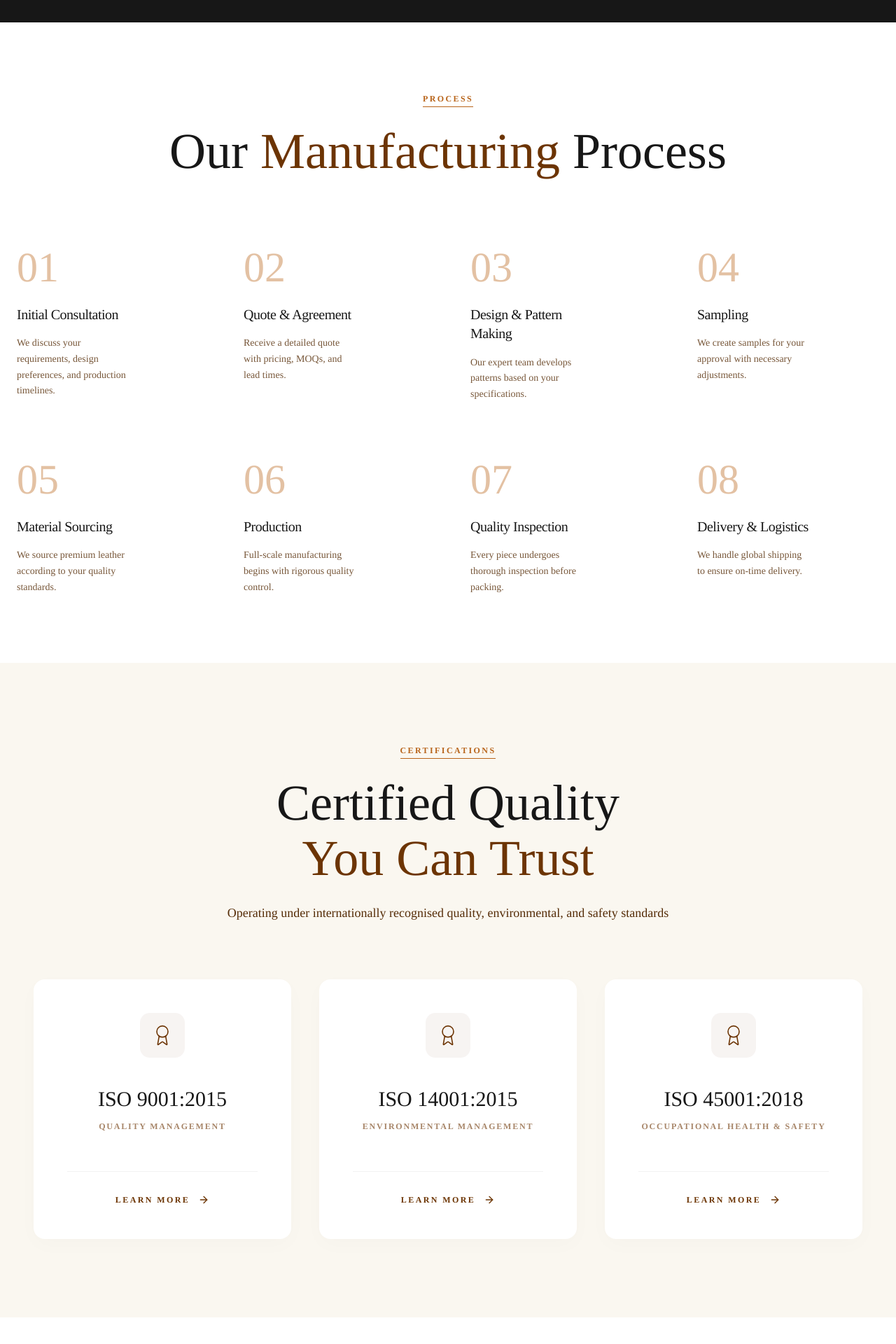
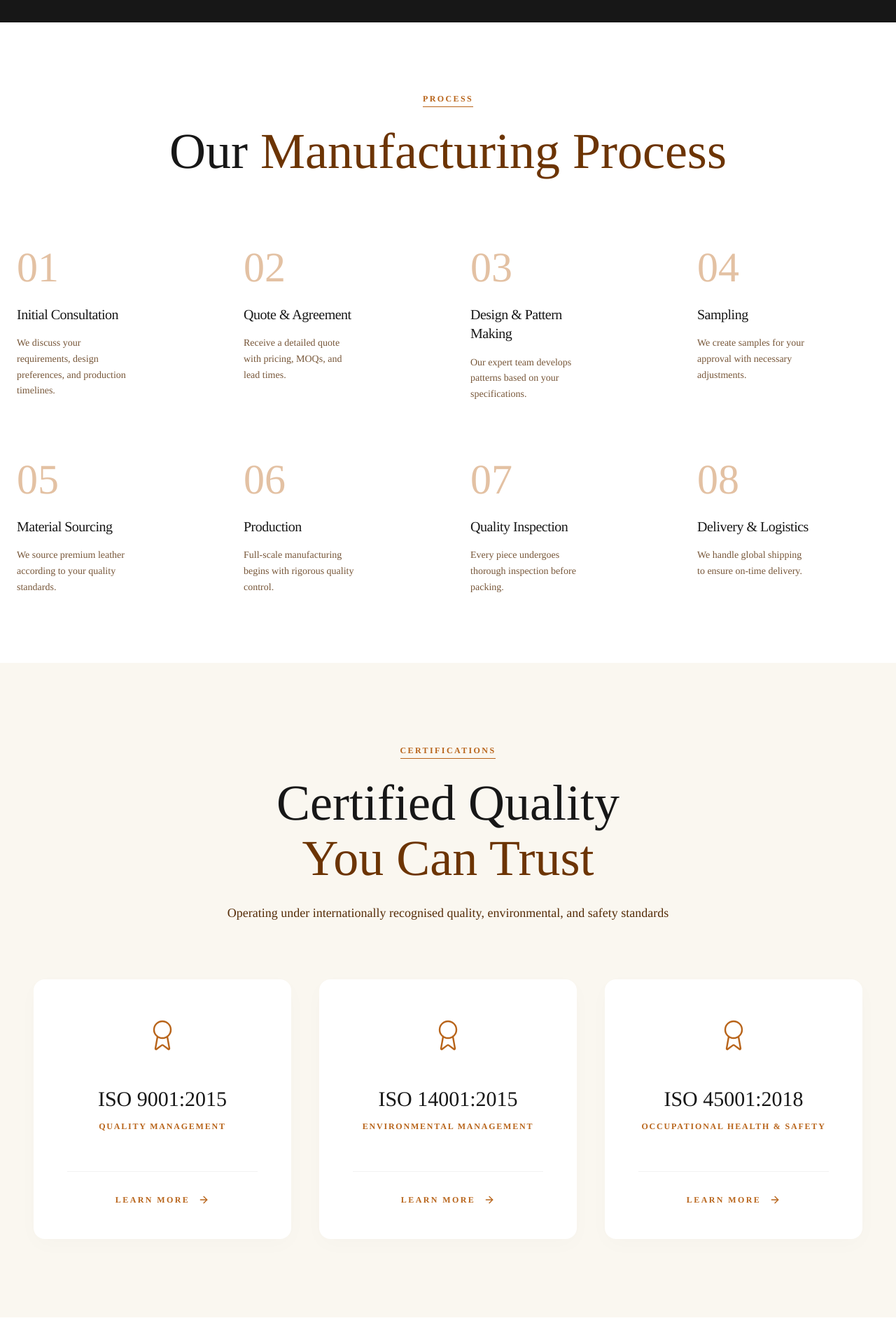
Before and after one commit to Lordevs/Smart-Range-Leather, a Next.js app: page /catalogue in a window 1280 px wide. Shown: the part 3810-5730 px from the top of the page at 70% size. Built offline with nearby package versions, Linux system fonts and the light colour scheme; no server answers.

Commit message:
feat: Add new home page sections including hero, clients, manufacturing process, about, and common certifications and stats components.

```diff
--- a/src/components/common/certifications-section.tsx
+++ b/src/components/common/certifications-section.tsx
@@ -64,8 +64,11 @@ export function CertificationsSection({
               }}
               className="group flex flex-col items-center text-center bg-white p-12 shadow-[0_8px_30px_rgb(0,0,0,0.02)] transition-all hover:shadow-[0_20px_60px_rgb(0,0,0,0.05)] h-full rounded-2xl">
               <div className="mb-10">
-                <div className="h-16 w-16 bg-[#6C3403]/5 rounded-xl flex items-center justify-center transition-colors group-hover:bg-[#6C3403]/10">
-                  <Award className="h-8 w-8 text-[#6C3403]" strokeWidth={1.2} />
+                <div className="h-16 w-16 rounded-xl flex items-center justify-center transition-colors group-hover:bg-[#6C3403]/10">
+                  <Award
+                    className="h-12 w-12 text-[#B8641A]"
+                    strokeWidth={1.2}
+                  />
                 </div>
               </div>
 
@@ -73,13 +76,13 @@ export function CertificationsSection({
                 <h3 className="text-2xl md:text-3xl font-normal text-foreground font-serif leading-tight">
                   {item.title}
                 </h3>
-                <p className="text-xs font-bold uppercase tracking-[0.15em] text-[#6C3403]/60">
+                <p className="text-xs font-bold uppercase tracking-[0.15em] text-[#B8641A]">
                   {item.subtitle}
                 </p>
               </div>
 
               <div className="mt-14 pt-8 border-t border-black/5 w-full flex justify-center">
-                <button className="group/btn flex items-center space-x-3 text-xs font-bold uppercase tracking-[0.2em] text-[#6C3403] transition-all hover:gap-4">
+                <button className="group/btn flex items-center space-x-3 text-xs font-bold uppercase tracking-[0.2em] text-[#B8641A] transition-all hover:gap-4">
                   <span>LEARN MORE</span>
                   <ArrowRight className="h-4 w-4 transition-transform group-hover/btn:translate-x-1" />
                 </button>
--- a/src/components/common/stats-section.tsx
+++ b/src/components/common/stats-section.tsx
@@ -62,13 +62,13 @@ function Counter({ value }: CounterProps) {
 const stats = [
   {
     icon: TrendingUp,
-    value: "20+",
+    value: "30+",
     label: "Years in Leather Manufacturing",
   },
   {
     icon: Package,
-    value: "100,000+",
-    label: "Items Produced Annually",
+    value: "450,000+",
+    label: "Units Produced Annually",
   },
   {
     icon: Clock,
@@ -77,7 +77,7 @@ const stats = [
   },
   {
     icon: BookOpen,
-    value: "500+",
+    value: "3000+",
     label: "Designs Available In-House",
   },
 ];
--- a/src/components/home/home-hero-section.tsx
+++ b/src/components/home/home-hero-section.tsx
@@ -16,12 +16,18 @@ export default function HeroSection() {
         videoSrc="/videos/smart-range.mp4"
         title={
           <>
-            <span className="text-primary">Low MOQ</span> Leather Jackets and{" "}
-            <br className="hidden md:block" />
-            Accessories <span className="text-primary">Manufacturer</span>
+            <span className="text-primary border-b-2 border-primary">
+              Low MOQ
+            </span>{" "}
+            Leather Jackets and <br className="hidden md:block" />
+            Accessories{" "}
+            <span className="text-primary border-b-2 border-primary">
+              Manufacturer
+            </span>
           </>
         }
-        subtext="Premium leather garments, shearling, bags, and accessories, manufactured with precision, flexibility, and uncompromising quality."
+        subtext="OEM/ODM and private label production for brands and retailers.
+Fast sampling, reliable lead times, ISO-certified quality systems, and worldwide shipping."
         features={[
           "Over 20 years of manufacturing excellence",
           "Low MOQs",
--- a/src/components/shared/about-section.tsx
+++ b/src/components/shared/about-section.tsx
@@ -13,7 +13,7 @@ export function AboutSection() {
         </>
       }
       description={[
-        "Smart Range Leather is a vertically integrated leather factory manufacturer specialising in premium leather garments, shearling jackets, bags, and accessories.",
+        "Smart Range Leather is a vertically integrated manufacturer specializing in premium leather garments, shearling jackets, bags, and accessories.",
         "From sourcing top-grade hides to final finishing, every stage of production is handled with precision, consistency, and craftsmanship.",
         "We don't just manufacture products. We help brands bring leather collections to market with confidence.",
       ]}
--- a/src/components/shared/home-clients-section.tsx
+++ b/src/components/shared/home-clients-section.tsx
@@ -38,8 +38,8 @@ const clientSegments = [
 ];
 
 const stats = [
-  { value: "50+", label: "COUNTRIES SERVED" },
-  { value: "1000+", label: "ACTIVE CLIENTS" },
+  { value: "20+", label: "COUNTRIES SERVED" },
+  { value: "500+", label: "ACTIVE CLIENTS" },
   { value: "98%", label: "SATISFACTION" },
   { value: "24/7", label: "SUPPORT" },
 ];
--- a/src/components/shared/home-manufacturing-process.tsx
+++ b/src/components/shared/home-manufacturing-process.tsx
@@ -57,8 +57,8 @@ export function HomeManufacturingProcess() {
       tag="PROCESS"
       title={
         <>
-          Our <span className="text-accent-foreground">Manufacturing</span>{" "}
-          Process
+          Our{" "}
+          <span className="text-accent-foreground">Manufacturing Process</span>
         </>
       }
       steps={steps}
```
